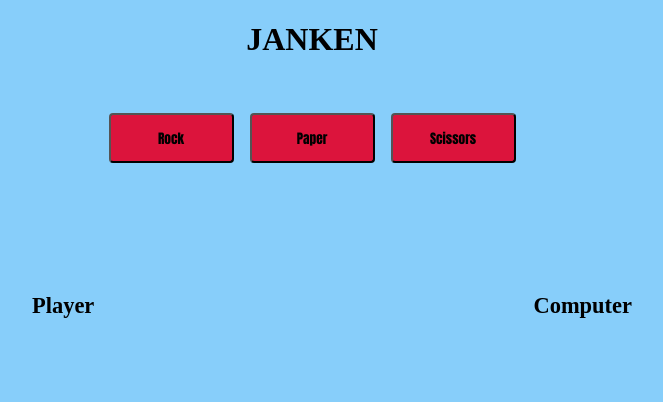
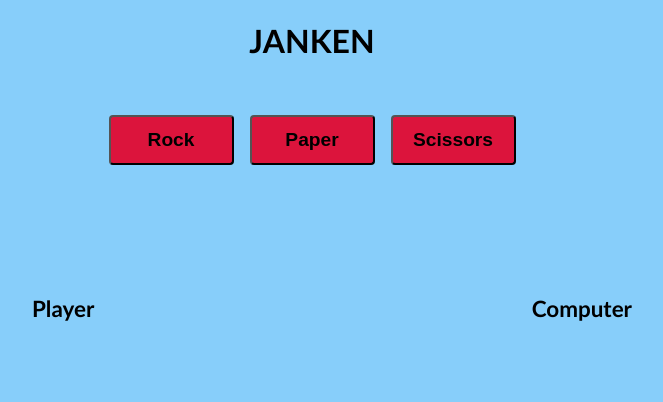
Before and after one commit to adriant172/Rock-Paper-Scissors, a plain HTML site: page index.html in a window 1280 px wide. Shown: the whole page, without its empty margins (328-991 px from the left). Drawn offline with Linux system fonts and the light colour scheme.

Commit message:
Change font families and sizing

```diff
--- a/styles.css
+++ b/styles.css
@@ -5,6 +5,7 @@ body {
     background-color: lightskyblue;
     align-items: center;
     gap: 25px;
+    font-family:'Trebuchet MS', 'Lucida Sans Unicode', 'Lucida Grande', 'Lucida Sans', Arial, sans-serif
 }
 .header {
     display: flex;
@@ -23,7 +24,9 @@ button {
     height: 50px;
     width: 125px;
     background-color: crimson;
-    font-family: Impact, Haettenschweiler, 'Arial Narrow Bold', sans-serif;
+    font-family: fantasy;
+    font-weight: 900;
+    font-size: larger;
 }
 #roundResult {
     display: flex;
```
